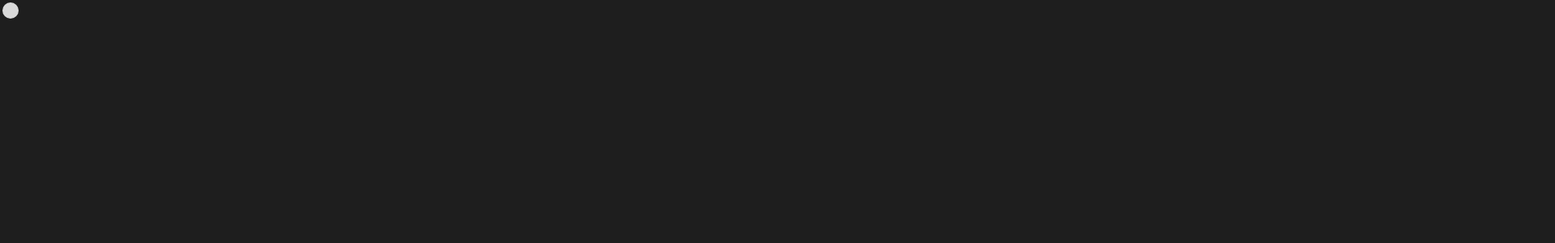
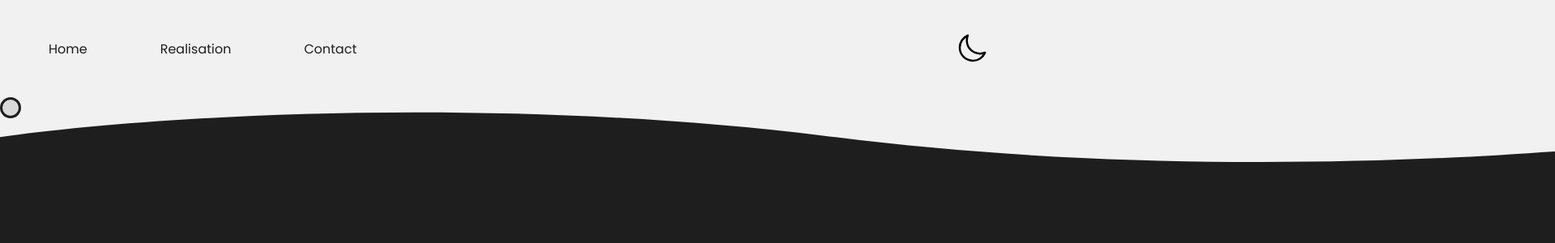
Before and after one commit to Evanchauffour/My_portfolio, a React (Create React App) app: page /project/1 in a window 1280 px wide. Before the commit this address had no page. Shown: the top 300 px of the page at 81% size, 1920 px wide, since content can reach past the window. Built offline with nearby package versions, Linux system fonts and the light colour scheme.

Commit message:
ajout de route et création page info produit

```diff
--- a/src/App.js
+++ b/src/App.js
@@ -3,15 +3,34 @@ import{Routes, Route} from "react-router-dom"
 import Home from './Components/Pages/Home/home'
 import Contact from './Components/Pages/Contact/contact'
 import Realisation from './Components/Pages/Realisation/realisation'
-import { useEffect, useState, useRef } from 'react';
+import { useRef } from 'react';
+import Projet from './Components/Pages/Realisation/projet/projet'
+import ProjetPage from './Components/Pages/ProjectPage/ProjectPage'
 
 function App() {
+
+  const projets = [
+    {
+      id: 1,
+      name: "Infographie",
+    },
+    {
+      id: 2,
+      name: "Site Esport",
+    },
+    {
+      id: 3,
+      name: "Site Coco",
+    },
+    {
+      id: 4,
+      name: "Product page concept",
+    }
+  ];
 
   const cursor = useRef()
 
   const mousePos = (e) =>{
-      console.log(e.clientX);
-      console.log(e.clientY);
       cursor.current.setAttribute('style', `top:${e.pageY - 10}px; left:${e.pageX - 10}px`)
   }
 
@@ -21,6 +40,10 @@ function App() {
         <Route path='/' element={<Home/>}></Route>
         <Route path='/realisation' element={<Realisation/>}></Route>
         <Route path='/contact' element={<Contact/>}></Route>
+        <Route path="/project" component={ProjetPage} />
+        <Route path="/project/:id" element={<ProjetPage render={({ match }) => (
+          <ProjetPage Projet={projets.find(p => p.id === match.params.id)} />
+        )}/>}></Route>
       </Routes>
       <div ref={cursor} className="cursor"></div>
     </div>
--- /dev/null
+++ b/src/Components/Pages/ProjectPage/ProjectPage.jsx
@@ -0,0 +1,11 @@
+import Header from '../../Header/header'
+
+function ProjetPage(props){
+    return(
+        <>
+        <Header/>
+        <h1>{props.Projet}</h1>
+        </>
+    )
+}
+export default ProjetPage
--- a/src/Components/Pages/Realisation/projet/projet.css
+++ b/src/Components/Pages/Realisation/projet/projet.css
@@ -1,14 +1,6 @@
 .projet{
-    width: calc(50% - 100px);
-    height: 300px;
-    margin: 0 auto;
-    position: relative;
-    font-family: Poppins;
-    border-radius: 25px;
-    overflow: hidden;
-    box-shadow: 5px 5px 15px #000000;
-    margin-top: 10px;
-    margin-bottom: 30px;
+    width: 100%;
+    height: 100%;
 }
 
 .projet h2{
--- a/src/Components/Pages/Realisation/projet/projet.jsx
+++ b/src/Components/Pages/Realisation/projet/projet.jsx
@@ -7,8 +7,8 @@ import { useEffect, useState, useRef } from 'react';
 
 
 function Projet(props){
-
     return(
+        <>
         <motion.div initial={{opacity:0 , y:100}} animate={{opacity:1 , y:0}} transition={{duration: 0.5, delay:0.5}} className="projet">
             <h2>{props.name}</h2>
             <motion.div initial={{x:100}} animate={{x:0}} transition={{duration: 0.5, delay:0.8}} className="technos">
@@ -18,6 +18,7 @@ function Projet(props){
             </motion.div>
                 <img src={props.img} alt="" className='bg-projet'/>
         </motion.div>
+        </>
     )
 }
 export default Projet
--- a/src/Components/Pages/Realisation/realisation.css
+++ b/src/Components/Pages/Realisation/realisation.css
@@ -45,3 +45,16 @@ body{
     border:solid #D9D9D9;
     border-radius: 25px;
 }
+
+.container-realisation a{
+    width: calc(50% - 100px);
+    height: 300px;
+    margin: 0 auto;
+    position: relative;
+    font-family: Poppins;
+    border-radius: 25px;
+    overflow: hidden;
+    box-shadow: 5px 5px 15px #000000;
+    margin-top: 10px;
+    margin-bottom: 30px;
+}
--- a/src/Components/Pages/Realisation/realisation.jsx
+++ b/src/Components/Pages/Realisation/realisation.jsx
@@ -6,20 +6,52 @@ import infographie from './projet/img/infographie.PNG'
 import esport from './projet/img/esport.PNG'
 import coco from './projet/img/coco.PNG'
 import productPage from './projet/img/productPage.PNG'
+import { Link } from 'react-router-dom';
 
 function Realisation(){
+
+    const projets = [
+        {
+          id: 1,
+          name: "Infographie",
+          img: infographie
+        },
+        {
+          id: 2,
+          name: "Site Esport",
+          img: esport
+        },
+        {
+          id: 3,
+          name: "Site Coco",
+          img: coco
+        },
+        {
+          id: 4,
+          name: "Product page concept",
+          img: productPage
+        }
+      ];
+
     return(
         <>
         <Header/>
         <main className='container-realisation'>
             <motion.h1 initial={{y: -80, opacity: 0}} animate={{y: 0, opacity: 1}} transition={{duration: 0.5}}>Realisation</motion.h1>
             <div className="container-projets">
-                <Projet name="Infographie" img={infographie}/>
-                <Projet name="Site Esport" img={esport}/>
-                <Projet name="Site Coco" img={coco}/>
-                <Projet name="Product page concept" img={productPage}/>
+            {projets.map(projet => (
+          <Link to={`/project/${projet.id}`} key={projet.id}>
+            <>
+            <Projet
+              name={projet.name}
+              img={projet.img}
+            />
+            </>
+          </Link>
+        ))}
             </div>
         </main>
+
         </>
     )
 }
```
